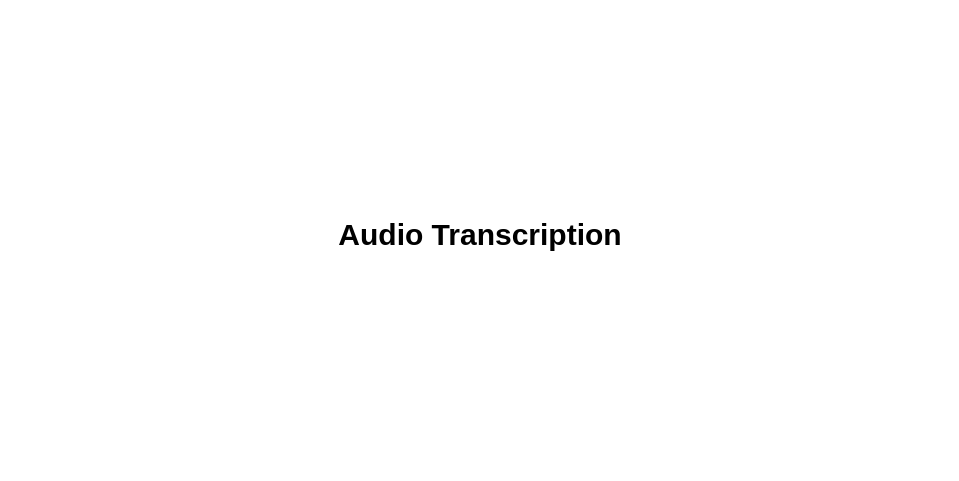
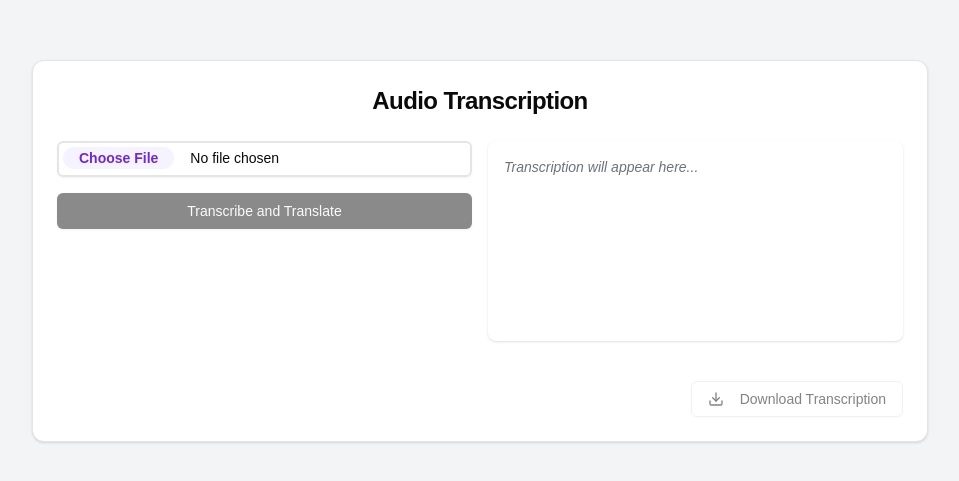
Before and after one commit to anbguye/transcribe-and-translate, a Next.js app: page / in a window 1280 px wide. Shown: the part 149-630 px from the top of the page, without its empty margins (160-1119 px from the left). Built offline with nearby package versions, Linux system fonts and the light colour scheme.

Commit message:
Added back html

```diff
--- a/app/page.tsx
+++ b/app/page.tsx
@@ -1,9 +1,113 @@
+"use client";
+
+import { useState } from "react";
+import { Button } from "@/components/ui/button";
+import { Input } from "@/components/ui/input";
+import {
+  Card,
+  CardContent,
+  CardFooter,
+  CardHeader,
+  CardTitle,
+} from "@/components/ui/card";
+import { Loader2, Download } from "lucide-react";
 
 export default function Home() {
+  const [file, setFile] = useState<File | null>(null);
+  const [transcription, setTranscription] = useState<string>("");
+  const [isLoading, setIsLoading] = useState(false);
+
+  const handleFileChange = (event: React.ChangeEvent<HTMLInputElement>) => {
+    const selectedFile = event.target.files?.[0];
+    if (selectedFile) {
+      setFile(selectedFile);
+    }
+  };
+
+  const handleSubmit = async (event: React.FormEvent) => {
+    event.preventDefault();
+    if (!file) return;
+
+    setIsLoading(true);
+    // Simulating transcription and translation process
+    await new Promise((resolve) => setTimeout(resolve, 2000));
+    setTranscription(
+      "This is a simulated transcription and translation of the uploaded audio file. In a real application, this would be the actual transcribed and translated text from the audio file."
+    );
+    setIsLoading(false);
+  };
+
+  const handleDownload = () => {
+    const blob = new Blob([transcription], { type: "text/plain" });
+    const url = URL.createObjectURL(blob);
+    const a = document.createElement("a");
+    a.href = url;
+    a.download = "transcription.txt";
+    document.body.appendChild(a);
+    a.click();
+    document.body.removeChild(a);
+    URL.revokeObjectURL(url);
+  };
+
   return (
-    <main className="flex min-h-screen flex-col items-center justify-center p-24">
-      <h1 className="text-3xl font-bold mb-8">Audio Transcription</h1>
-
-    </main>
+    <div className="min-h-screen bg-gray-100 flex items-center justify-center p-4">
+      <Card className="w-full max-w-4xl">
+        <CardHeader>
+          <CardTitle className="text-2xl font-bold text-center">
+            Audio Transcription
+          </CardTitle>
+        </CardHeader>
+        <CardContent>
+          <div className="flex flex-col md:flex-row gap-4">
+            <div className="flex-1">
+              <form onSubmit={handleSubmit} className="space-y-4">
+                <Input
+                  type="file"
+                  accept="audio/*"
+                  onChange={handleFileChange}
+                  className="file:mr-4 file:px-4 file:rounded-full file:border-0 file:text-sm file:font-semibold file:bg-violet-50 file:text-violet-700 hover:file:bg-violet-100 p-1 border-2"
+                />
+                <Button
+                  type="submit"
+                  className="w-full"
+                  disabled={!file || isLoading}
+                >
+                  {isLoading ? (
+                    <>
+                      <Loader2 className="mr-2 h-4 w-4 animate-spin" />
+                      Processing...
+                    </>
+                  ) : (
+                    "Transcribe and Translate"
+                  )}
+                </Button>
+              </form>
+            </div>
+            <div className="flex-1 mt-4 md:mt-0">
+              <div className="bg-white p-4 rounded-lg shadow min-h-[200px] max-h-[400px] overflow-y-auto">
+                {transcription ? (
+                  <p className="text-sm">{transcription}</p>
+                ) : (
+                  <p className="text-sm text-gray-500 italic">
+                    Transcription will appear here...
+                  </p>
+                )}
+              </div>
+            </div>
+          </div>
+        </CardContent>
+        <CardFooter className="justify-end">
+          <Button
+            onClick={handleDownload}
+            disabled={!transcription}
+            variant="outline"
+            className="mt-4"
+          >
+            <Download className="mr-2 h-4 w-4" />
+            Download Transcription
+          </Button>
+        </CardFooter>
+      </Card>
+    </div>
   );
 }
```
